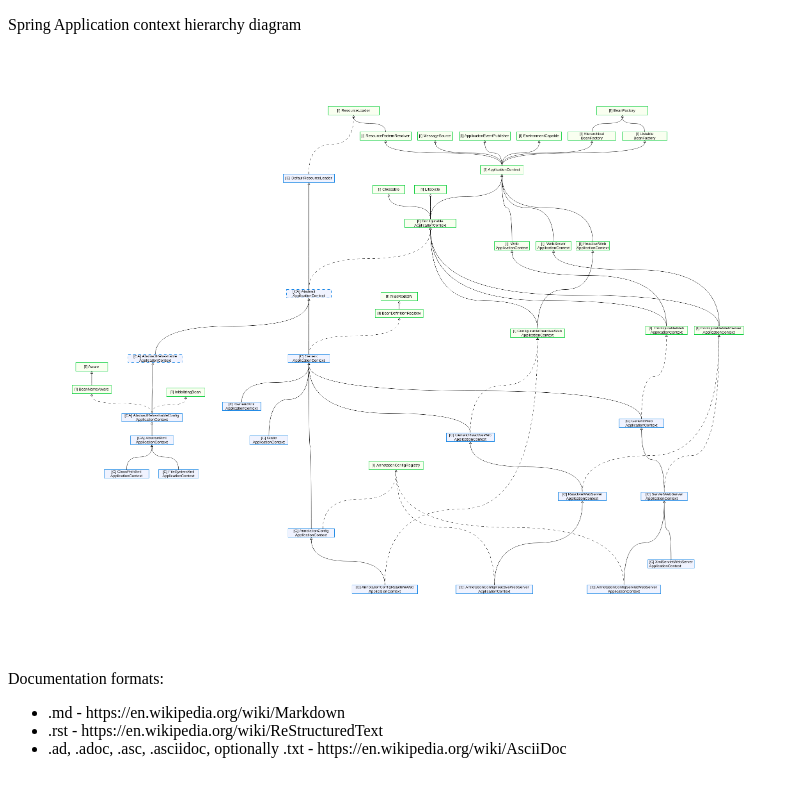
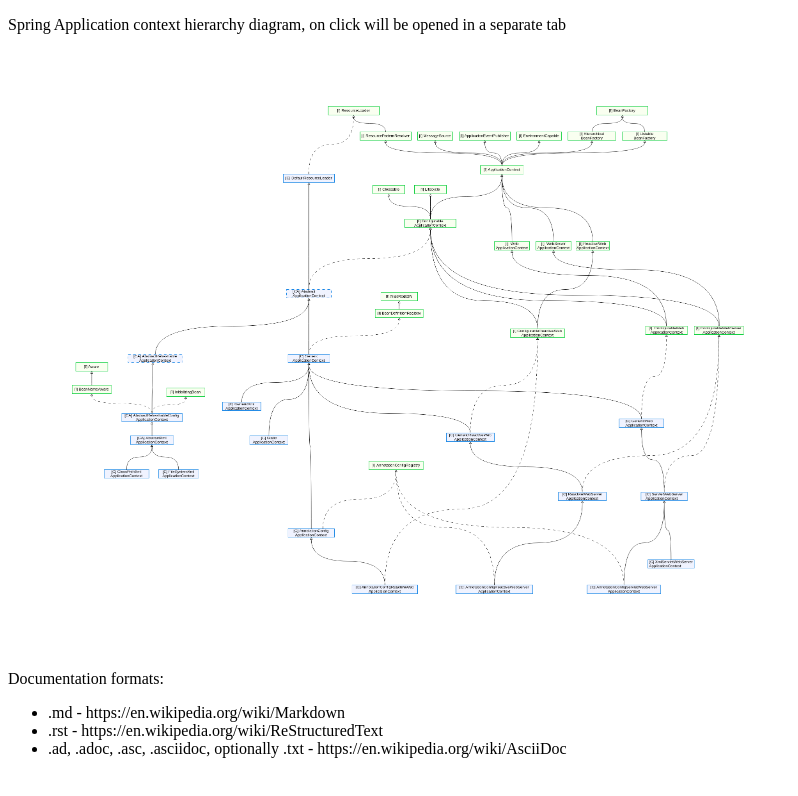
Before and after one commit to langdev2022/langdev2022.github.io, a website: page index.html in a window 1280 px wide. Shown: the whole page, without its empty margins (0-798 px from the left). Drawn offline with Linux system fonts and the light colour scheme.

Commit message:
description fix

```diff
--- a/index.html
+++ b/index.html
@@ -14,7 +14,7 @@
   </head>
 <body>
 
-  <p>Spring Application context hierarchy diagram</p>
+  <p>Spring Application context hierarchy diagram, on click will be opened in a separate tab</p>
   <a href="ApplicationContext.drawio.png" target="_blank">
     <img src="ApplicationContext.drawio.png"  style="width:800px;height:600px;"/>
   </a>
```
